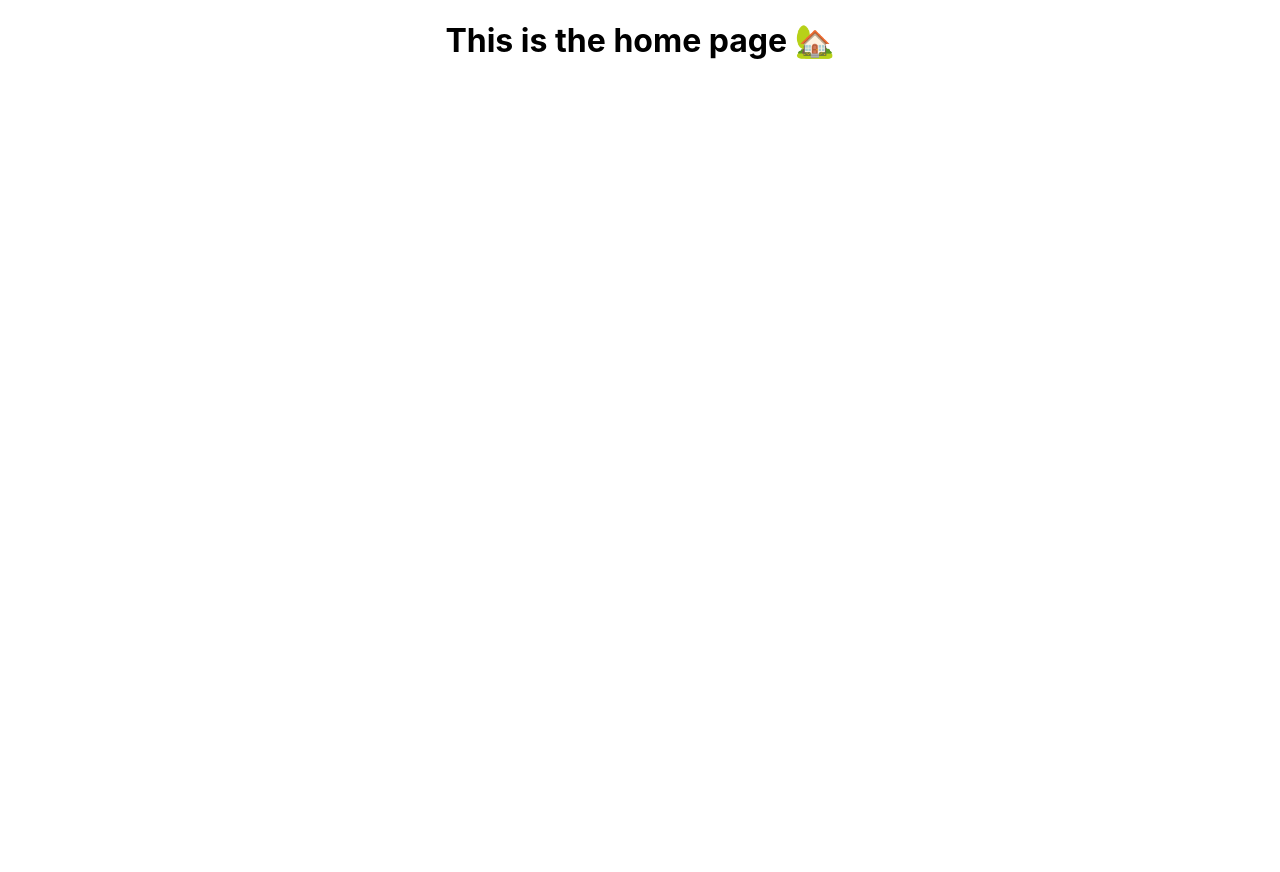
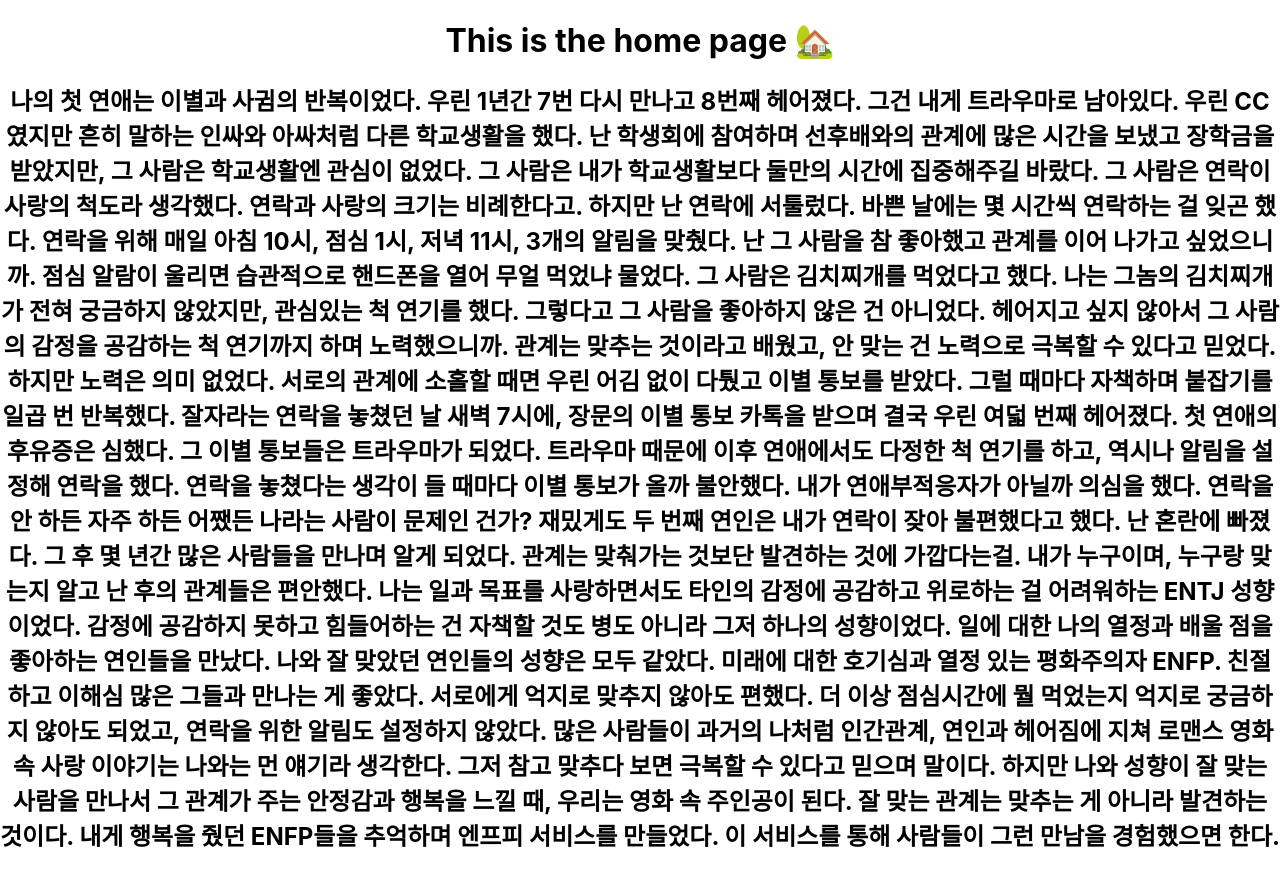
Before and after one commit to qoqomi/seo-project, a React (Create React App) app: page / in a window 1280 px wide. Before the commit the page ends 800 px from the top, so only its background shows below. Built offline with nearby package versions, Linux system fonts and the light colour scheme.

Commit message:
파비콘 아이콘 변경

```diff
--- a/src/App.tsx
+++ b/src/App.tsx
@@ -8,9 +8,50 @@ function App() {
         title="GLAM"
         description="복잡하고 어려운 사랑을 누구나 쉽고 재미있게 할 수 있다면요? 외로움은 욕망을 충족시킬 수 없어요 사랑만이 사람들의 욕망을 충족시키고 삶을 지속하는 원동력이 될거예요"
         url="https://seoglam.netlify.app/"
-        img="https://i.ytimg.com/vi/fF4UF6VaBSc/maxresdefault.jpg"
+        img="https://postfiles.pstatic.net/MjAyMjEwMDZfMTI2/MDAxNjY1MDYxNTU3OTQ3.d5lXb_nQ9jd5MyM1lRBo5HIGUt2u1KY5IMXH6s8-yGEg.peP6JQivR5rf1EB7T9JCrxJ3-kqSGctCPHE8qRczEcYg.JPEG.dreamkonkuk/%EA%B8%80%EB%9E%A8_%EA%B3%A0%EB%A1%9C.jpg?type=w966&jopt=2"
       />
       <h1>This is the home page 🏡 </h1>
+      <h2>
+        나의 첫 연애는 이별과 사귐의 반복이었다. 우린 1년간 7번 다시 만나고
+        8번째 헤어졌다. 그건 내게 트라우마로 남아있다. 우린 CC였지만 흔히 말하는
+        인싸와 아싸처럼 다른 학교생활을 했다. 난 학생회에 참여하며 선후배와의
+        관계에 많은 시간을 보냈고 장학금을 받았지만, 그 사람은 학교생활엔 관심이
+        없었다. 그 사람은 내가 학교생활보다 둘만의 시간에 집중해주길 바랐다. 그
+        사람은 연락이 사랑의 척도라 생각했다. 연락과 사랑의 크기는 비례한다고.
+        하지만 난 연락에 서툴렀다. 바쁜 날에는 몇 시간씩 연락하는 걸 잊곤 했다.
+        연락을 위해 매일 아침 10시, 점심 1시, 저녁 11시, 3개의 알림을 맞췄다. 난
+        그 사람을 참 좋아했고 관계를 이어 나가고 싶었으니까. 점심 알람이 울리면
+        습관적으로 핸드폰을 열어 무얼 먹었냐 물었다. 그 사람은 김치찌개를
+        먹었다고 했다. 나는 그놈의 김치찌개가 전혀 궁금하지 않았지만, 관심있는
+        척 연기를 했다. 그렇다고 그 사람을 좋아하지 않은 건 아니었다. 헤어지고
+        싶지 않아서 그 사람의 감정을 공감하는 척 연기까지 하며 노력했으니까.
+        관계는 맞추는 것이라고 배웠고, 안 맞는 건 노력으로 극복할 수 있다고
+        믿었다. 하지만 노력은 의미 없었다. 서로의 관계에 소홀할 때면 우린 어김
+        없이 다퉜고 이별 통보를 받았다. 그럴 때마다 자책하며 붙잡기를 일곱 번
+        반복했다. 잘자라는 연락을 놓쳤던 날 새벽 7시에, 장문의 이별 통보 카톡을
+        받으며 결국 우린 여덟 번째 헤어졌다. 첫 연애의 후유증은 심했다. 그 이별
+        통보들은 트라우마가 되었다. 트라우마 때문에 이후 연애에서도 다정한 척
+        연기를 하고, 역시나 알림을 설정해 연락을 했다. 연락을 놓쳤다는 생각이 들
+        때마다 이별 통보가 올까 불안했다. 내가 연애부적응자가 아닐까 의심을
+        했다. 연락을 안 하든 자주 하든 어쨌든 나라는 사람이 문제인 건가?
+        재밌게도 두 번째 연인은 내가 연락이 잦아 불편했다고 했다. 난 혼란에
+        빠졌다. 그 후 몇 년간 많은 사람들을 만나며 알게 되었다. 관계는 맞춰가는
+        것보단 발견하는 것에 가깝다는걸. 내가 누구이며, 누구랑 맞는지 알고 난
+        후의 관계들은 편안했다. 나는 일과 목표를 사랑하면서도 타인의 감정에
+        공감하고 위로하는 걸 어려워하는 ENTJ 성향이었다. 감정에 공감하지 못하고
+        힘들어하는 건 자책할 것도 병도 아니라 그저 하나의 성향이었다. 일에 대한
+        나의 열정과 배울 점을 좋아하는 연인들을 만났다. 나와 잘 맞았던 연인들의
+        성향은 모두 같았다. 미래에 대한 호기심과 열정 있는 평화주의자 ENFP.
+        친절하고 이해심 많은 그들과 만나는 게 좋았다. 서로에게 억지로 맞추지
+        않아도 편했다. 더 이상 점심시간에 뭘 먹었는지 억지로 궁금하지 않아도
+        되었고, 연락을 위한 알림도 설정하지 않았다. 많은 사람들이 과거의 나처럼
+        인간관계, 연인과 헤어짐에 지쳐 로맨스 영화 속 사랑 이야기는 나와는 먼
+        얘기라 생각한다. 그저 참고 맞추다 보면 극복할 수 있다고 믿으며 말이다.
+        하지만 나와 성향이 잘 맞는 사람을 만나서 그 관계가 주는 안정감과 행복을
+        느낄 때, 우리는 영화 속 주인공이 된다. 잘 맞는 관계는 맞추는 게 아니라
+        발견하는 것이다. 내게 행복을 줬던 ENFP들을 추억하며 엔프피 서비스를
+        만들었다. 이 서비스를 통해 사람들이 그런 만남을 경험했으면 한다.
+      </h2>
     </div>
   );
 }
```
